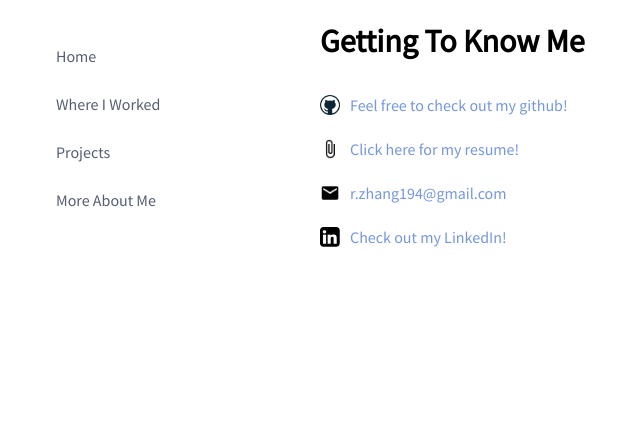
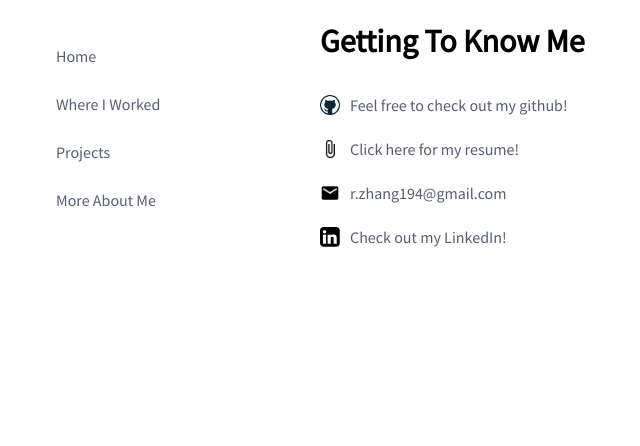
Before and after one commit to ruizha/website, a Flask app: page /contacts in a window 1280 px wide. Shown: the top 446 px of the page, without its empty margins (84-724 px from the left). Run offline with Flask 2, Linux system fonts and the light colour scheme; style sheets or scripts are compiled from the project's sources.

Commit message:
Updates link colors

```diff
--- a/static/scss/base.scss
+++ b/static/scss/base.scss
@@ -35,7 +35,7 @@
     align-items: center; }
 
 .navbar-item-link {
-    color: #565e70; }
+    color: $link-color-dark; }
 
 .page-active {
     background: $primary-color;
@@ -48,7 +48,7 @@
 
 a {
     text-decoration: none;
-    color: #7597dd; }
+    color: $link-color-normal; }
 
 #academia ul {
     list-style: none;
--- a/static/scss/colors.scss
+++ b/static/scss/colors.scss
@@ -1,2 +1,4 @@
 $primary-color: #f49595;
 $primary-color-accent: #ffbcbc;
+$link-color-dark: #565e70;
+$link-color-normal: #7597dd;
--- a/static/scss/contacts.scss
+++ b/static/scss/contacts.scss
@@ -1,3 +1,5 @@
+@import "./colors";
+
 .contact {
     display: flex;
     flex-flow: row;
@@ -15,4 +17,5 @@
     flex-flow: column; }
 
 .contact-link {
-    margin: 0; }
+    margin: 0;
+    color: $link-color-dark; }
```
